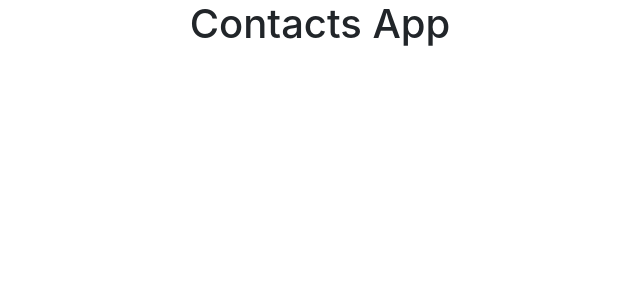
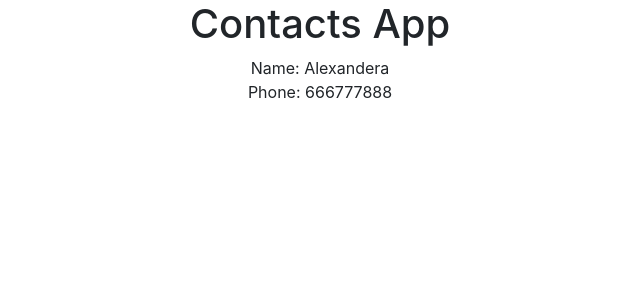
Before and after one commit to resinas/fis-frontend-test, a React (Create React App) app: page / in a window 1280 px wide. Shown: the top 300 px of the page, without its empty margins (320-960 px from the left). Built offline with nearby package versions, Linux system fonts and the light colour scheme.

Commit message:
First steps with contacts

```diff
--- a/src/App.js
+++ b/src/App.js
@@ -1,9 +1,17 @@
 import './App.css';
+import Contact from './Contact.js';
 
 function App() {
+
+  const c = {
+    name: "Alexandera",
+    phone: "666777888"
+  }
+
   return (
     <div className="App">
       <h1>Contacts App</h1>
+      <Contact contact={c}/>
     </div>
   );
 }
--- /dev/null
+++ b/src/Contact.js
@@ -0,0 +1,11 @@
+
+function Contact(props) {
+    return (
+        <div>
+            <div>Name: {props.contact.name}</div>
+            <div>Phone: {props.contact.phone}</div>
+        </div>
+    )
+}
+
+export default Contact;
```
